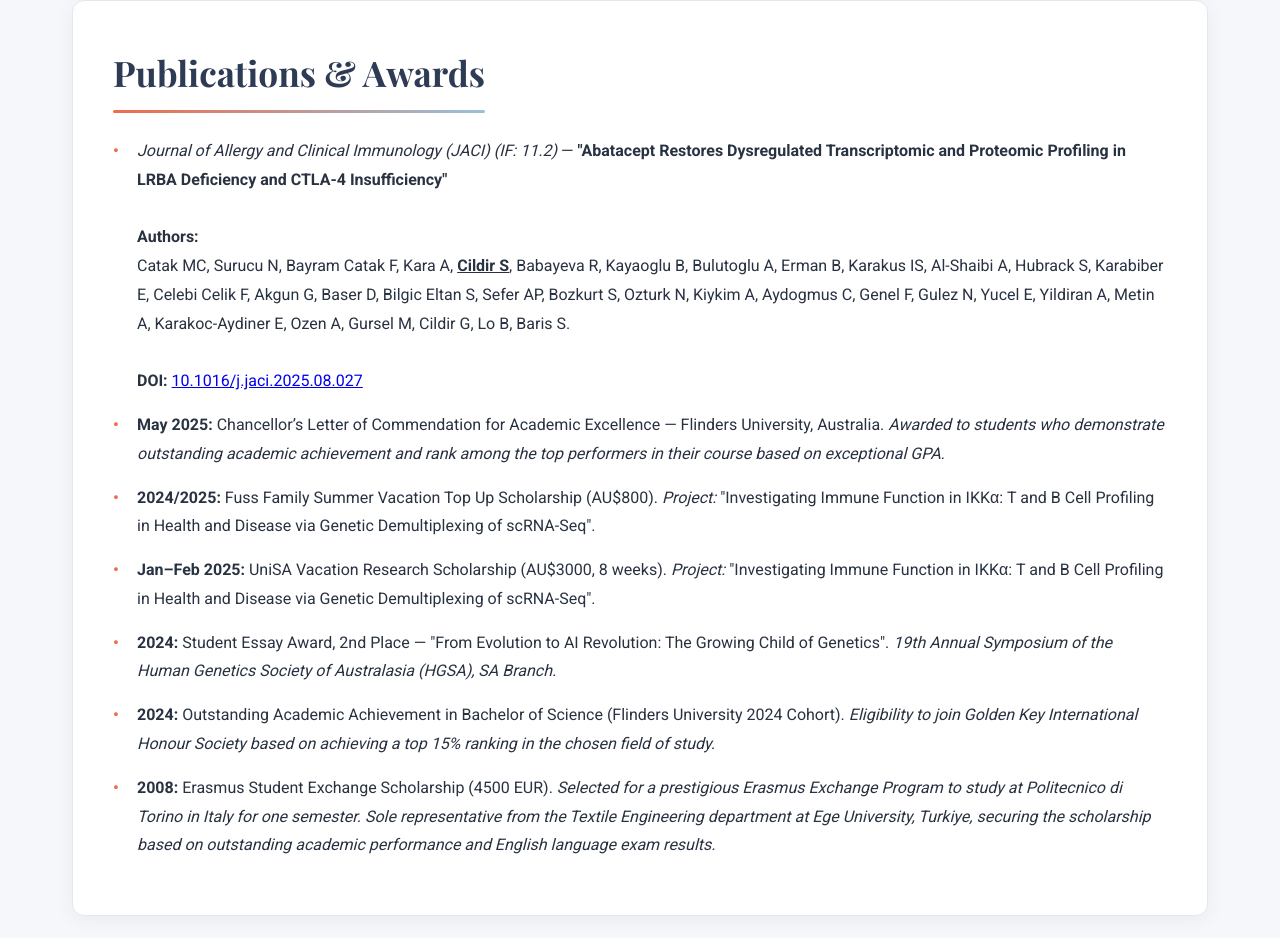
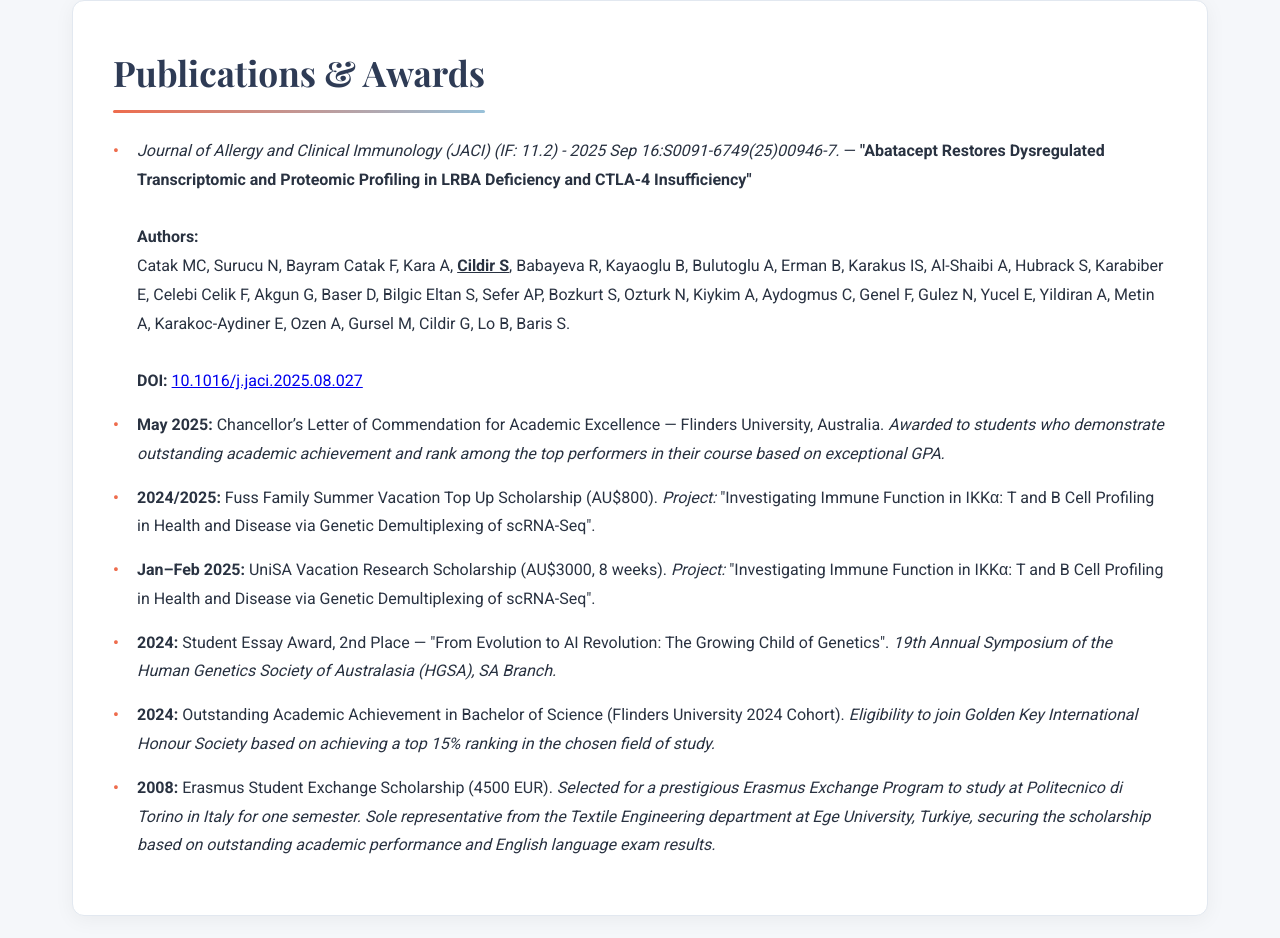
Before and after one commit to selincildir/selincildir.github.io, a plain HTML site: page index.html in a window 1280 px wide. Shown: the part 3548-4486 px from the top of the page. Drawn offline with nearby package versions, Linux system fonts and the light colour scheme.

Commit message:
update publication entry for JACI with additional details

```diff
--- a/index.html
+++ b/index.html
@@ -474,7 +474,7 @@
 
     <!-- Publication -->
     <li>
-      <em>Journal of Allergy and Clinical Immunology (JACI) (IF: 11.2)</em> —
+      <em>Journal of Allergy and Clinical Immunology (JACI) (IF: 11.2) - 2025 Sep 16:S0091-6749(25)00946-7.</em> —
       <strong>"Abatacept Restores Dysregulated Transcriptomic and Proteomic Profiling in LRBA Deficiency and CTLA-4 Insufficiency"</strong>
       <br><br>
       <strong>Authors:</strong><br>
```
